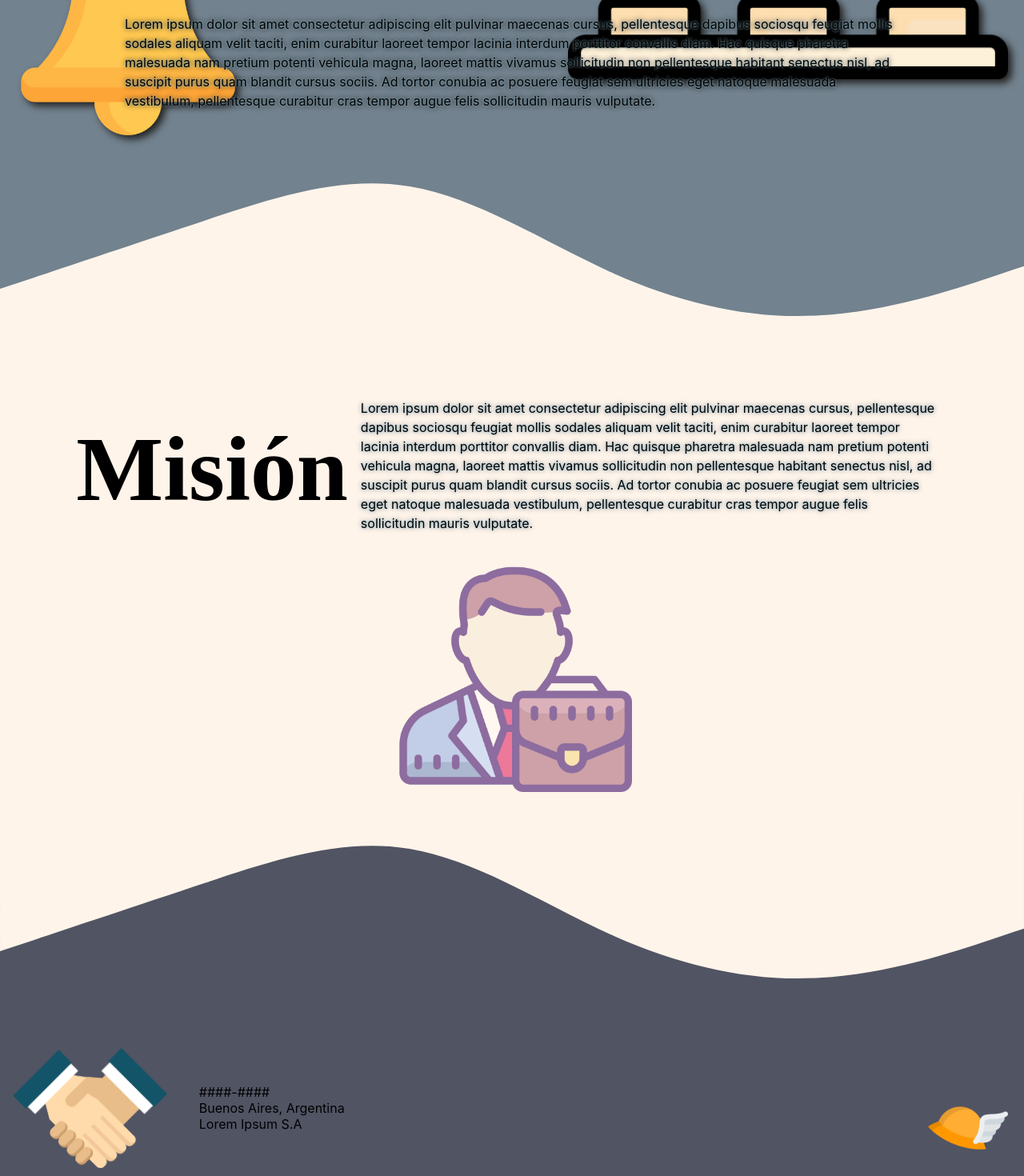
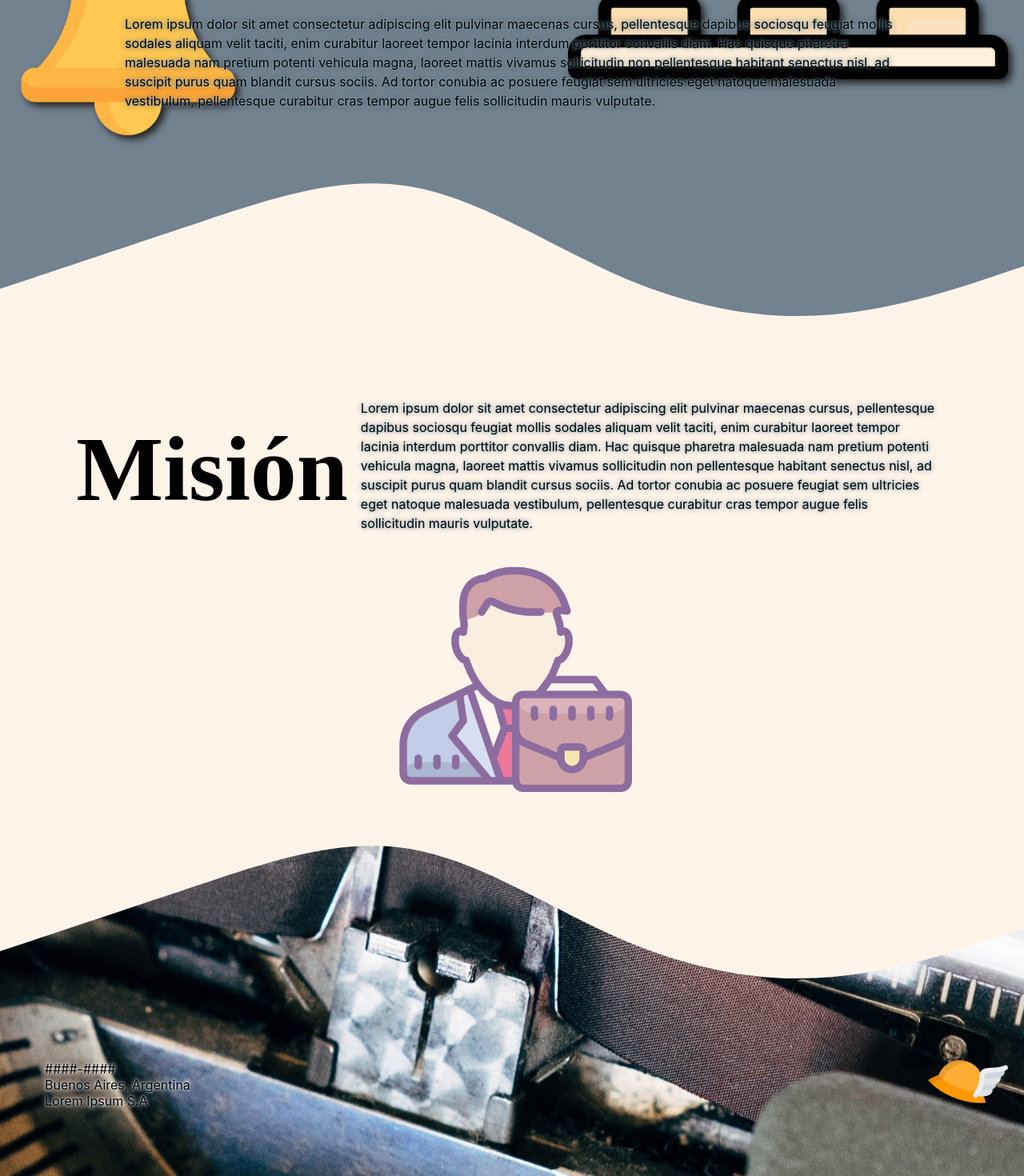
Before and after one commit to LucasTurco92/notificationSPA, a Next.js app: page / in a window 1280 px wide. Shown: the part 931-2401 px from the top of the page at 80% size. Built offline with nearby package versions, Linux system fonts and the light colour scheme.

Commit message:
footer updated and minor issues fixed

```diff
--- a/src/components/section-container/section-container.module.scss
+++ b/src/components/section-container/section-container.module.scss
@@ -43,6 +43,9 @@
     @extend .baseContainer;
     background-color: var(--darkBlue);
     min-height: none;
+    background-image: url('/images/contact.jpg');
+    background-position: center center;
+    background-attachment: fixed;
 }
 
 @media (min-width: 1000px) {
--- a/src/components/section-fourth/section-fourth.jsx
+++ b/src/components/section-fourth/section-fourth.jsx
@@ -7,7 +7,6 @@ const SectionFourth = () => {
     return (
     <SectionContainer color={'containerFourth'} show={true}>
       <div  id={'contacto'}  className={`${common.content} ${styles.content}`}>
-      <img className={styles.hands} src='/images/hand-shake.png'/>
         <ul>
           <li>
           ####-####
@@ -19,7 +18,6 @@ const SectionFourth = () => {
           Lorem Ipsum S.A
           </li>
         </ul>
-        <span className={styles.legend}>"Notifica tranquilo, nosotros nos encargamos."</span>
         <img className={styles.hermes} src='/images/hermes.png'/>
       </div>
     </SectionContainer>
--- a/src/components/section-fourth/section-fourth.module.scss
+++ b/src/components/section-fourth/section-fourth.module.scss
@@ -8,16 +8,13 @@
         font-size: 2em;
     }
     ul {
+        text-shadow: 0 0 3px #fff, 0 0 7px #fff;
         list-style: none;
     }
 }
 
-.legend {
+.contact {
     display: none;
-}
-
-.hands {
-    height: 100px;
 }
 
 .hermes {
@@ -34,9 +31,6 @@
         }
         margin-bottom: 2vh;
     }
-    .hands {
-        height: 150px;
-    }
     .hermes {
         align-self: flex-end;
     }
@@ -49,7 +43,4 @@
         position: absolute;
         right: 20px
     }
-    .legend {
-        display: none;
-    }
 }
--- a/src/components/section-second/section-second.module.scss
+++ b/src/components/section-second/section-second.module.scss
@@ -7,7 +7,7 @@
     position: relative;
     z-index: 200;
     p {
-        text-shadow: 0 0 3px #96bfce, 0 0 7px #000;
+        text-shadow: 0 0 3px var(--aqua), 0 0 7px var(--darkBlue);
     }
 }
 
--- a/src/components/section-third/section-third.jsx
+++ b/src/components/section-third/section-third.jsx
@@ -11,7 +11,7 @@ const SectionThird = () => {
         <div id={'mision'} className={`${common.content} ${styles.content}`}>
             <h3 className={styles.title}>Misión</h3>
           <p>Lorem ipsum dolor sit amet consectetur adipiscing elit pulvinar maecenas cursus, pellentesque dapibus sociosqu feugiat mollis sodales aliquam velit taciti, enim curabitur laoreet tempor lacinia interdum porttitor convallis diam. Hac quisque pharetra malesuada nam pretium potenti vehicula magna, laoreet mattis vivamus sollicitudin non pellentesque habitant senectus nisl, ad suscipit purus quam blandit cursus sociis. Ad tortor conubia ac posuere feugiat sem ultricies eget natoque malesuada vestibulum, pellentesque curabitur cras tempor augue felis sollicitudin mauris vulputate.</p>
-          <img style={{transform:`translateX(${ref * -0.05}px)`}} className={styles.lawyer} src='/images/lawyer.png'/>
+          <img style={{transform:`translate(${ref * -0.04}px,${ref * -0.04}px)`}} className={styles.lawyer} src='/images/lawyer.png'/>
         </div>
     </SectionContainer>
     )
```
Also changed, not shown: public/images/contact.jpg (added).
